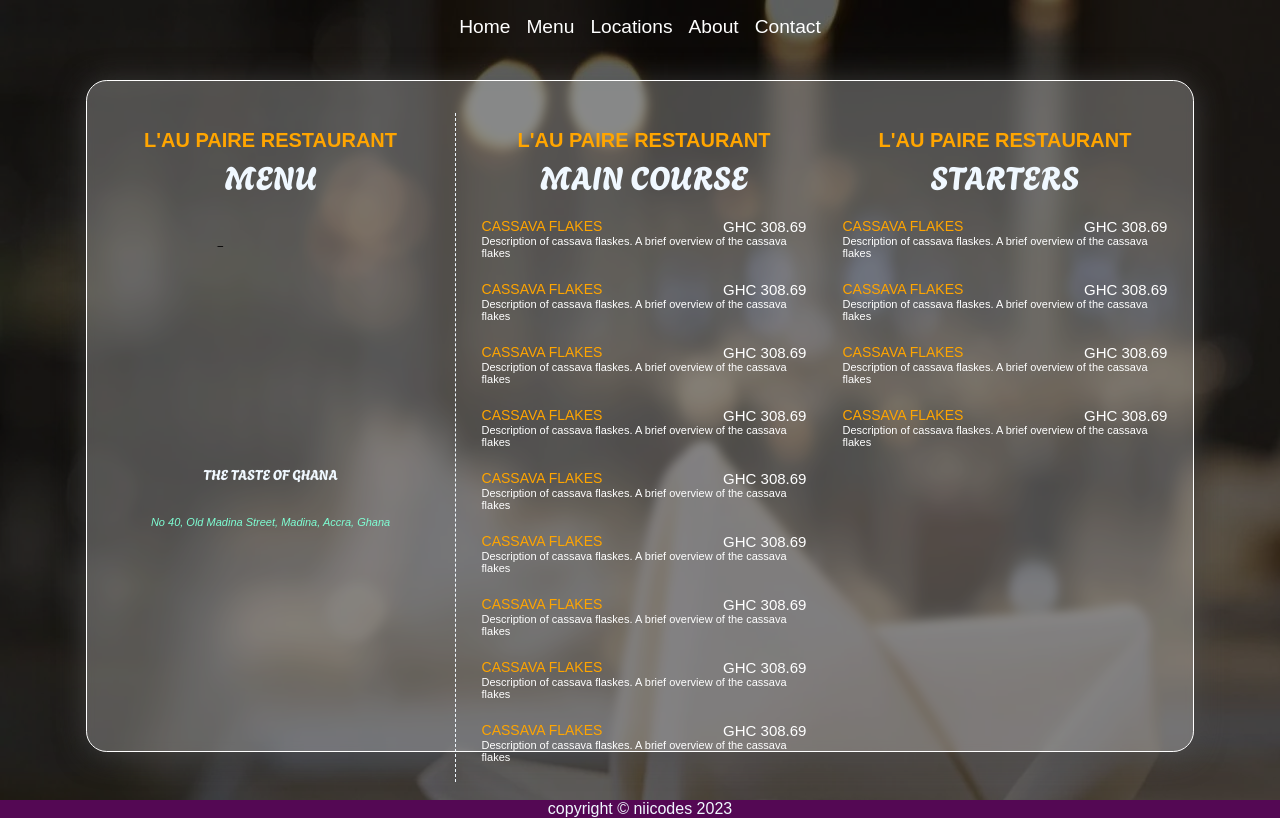
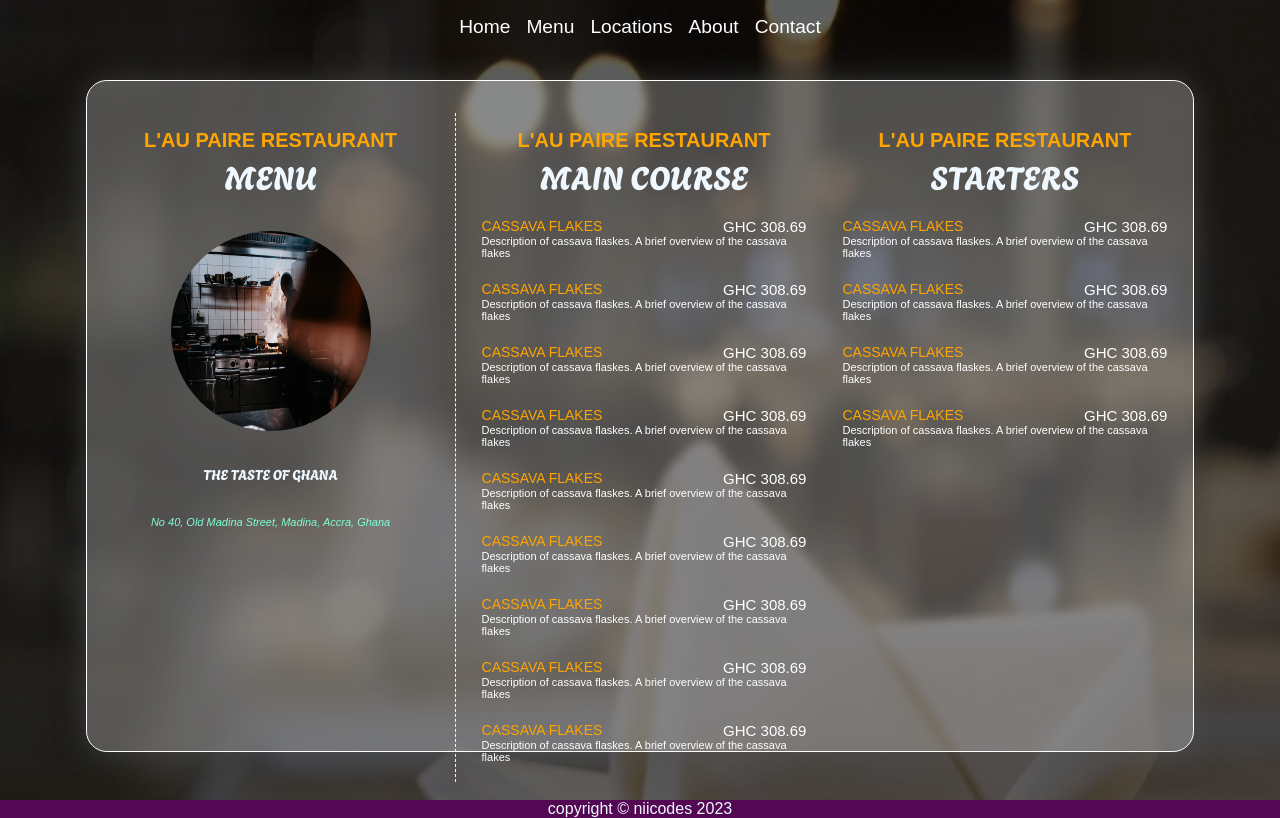
Before and after one commit to chris-zano/herman-au-paire, a plain HTML site: page pages/menu.html in a window 1280 px wide. Drawn offline with Linux system fonts and the light colour scheme; the site is published under a folder, as on GitHub Pages, so addresses that start at the root find nothing.

Commit message:
update - fix for github pages

```diff
--- a/pages/menu.html
+++ b/pages/menu.html
@@ -31,7 +31,7 @@
                     <h2>MENU</h2>
                 </div>
                 <div class="image-container">
-                    <img src="/assets/images/index-background.jpeg" alt="logo_">
+                    <img src="../assets/images/index-background.jpeg" alt="logo_">
                 </div>
                 <div class="caption">
                     <h3>The taste of Ghana</h3>
```
